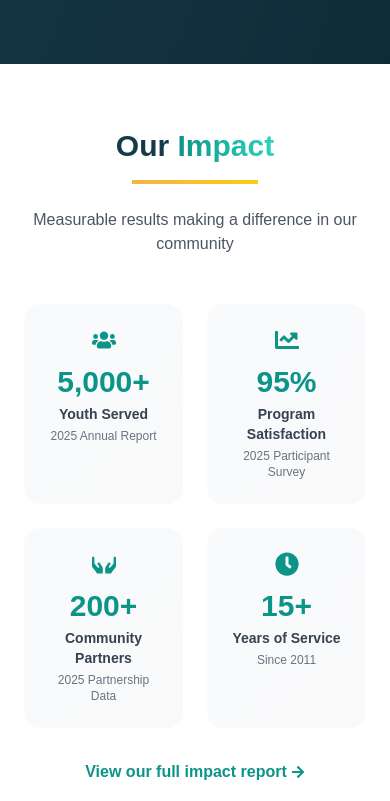
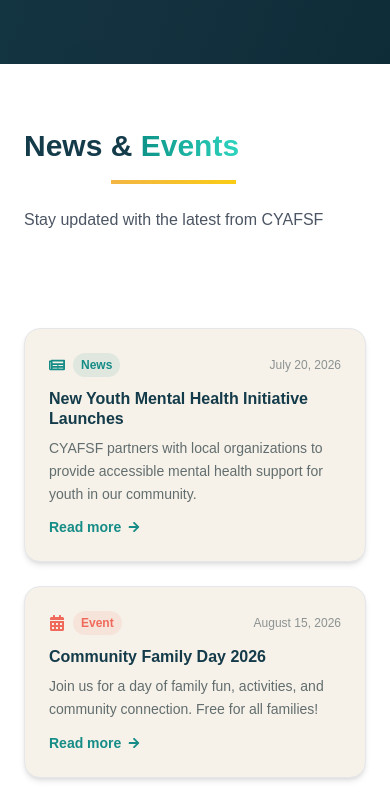
Before and after one commit to webixsolutions-dev/cyafsf-react, a React (Vite) app: page / in a window 390 px wide. Shown: the part 4086-4887 px from the top of the page. Built offline with nearby package versions, Linux system fonts and the light colour scheme.

Commit message:
Your commit message describing the changes

```diff
--- a/src/components/home/HomeImpact.jsx
+++ /dev/null
@@ -1,92 +0,0 @@
-// frontend/src/components/home/HomeImpact.jsx
-
-import { motion } from 'framer-motion';
-import { Link } from 'react-router-dom';
-import { FaArrowRight, FaUsers, FaChartLine, FaHands, FaClock } from 'react-icons/fa';
-import SectionTitle from '../shared/SectionTitle.jsx';
-import AnimatedCard from '../shared/AnimatedCard.jsx';
-
-export default function HomeImpact() {
-  const stats = [
-    { number: '5,000+', label: 'Youth Served', source: '2025 Annual Report', icon: <FaUsers className="text-teal-600 text-2xl" /> },
-    { number: '95%', label: 'Program Satisfaction', source: '2025 Participant Survey', icon: <FaChartLine className="text-teal-600 text-2xl" /> },
-    { number: '200+', label: 'Community Partners', source: '2025 Partnership Data', icon: <FaHands className="text-teal-600 text-2xl" /> },
-    { number: '15+', label: 'Years of Service', source: 'Since 2011', icon: <FaClock className="text-teal-600 text-2xl" /> }
-  ];
-
-  const containerVariants = {
-    hidden: { opacity: 0 },
-    visible: {
-      opacity: 1,
-      transition: {
-        staggerChildren: 0.15
-      }
-    }
-  };
-
-  return (
-    <section className="py-16 md:py-20 bg-white">
-      <div className="container">
-        <SectionTitle
-          title="Our "
-          highlight="Impact"
-          subtitle="Measurable results making a difference in our community"
-        />
-
-        <motion.div
-          className="grid grid-cols-2 md:grid-cols-4 gap-6"
-          variants={containerVariants}
-          initial="hidden"
-          whileInView="visible"
-          viewport={{ once: true }}
-        >
-          {stats.map((stat, index) => (
-            <AnimatedCard
-              key={index}
-              variant="scale"
-              delay={index * 0.15}
-              className="text-center p-6 bg-gradient-to-br from-gray-50 to-gray-100/50 rounded-2xl"
-            >
-              <motion.div
-                className="flex justify-center mb-3"
-                whileHover={{ scale: 1.2, rotate: 10 }}
-              >
-                {stat.icon}
-              </motion.div>
-              <motion.div
-                className="text-3xl md:text-4xl font-extrabold text-teal-600 mb-1"
-                initial={{ scale: 0 }}
-                whileInView={{ scale: 1 }}
-                transition={{
-                  type: 'spring',
-                  stiffness: 200,
-                  damping: 20,
-                  delay: 0.2 + index * 0.1
-                }}
-                viewport={{ once: true }}
-              >
-                {stat.number}
-              </motion.div>
-              <div className="text-sm font-semibold text-gray-700 mb-1">{stat.label}</div>
-              <div className="text-xs text-gray-500">{stat.source}</div>
-            </AnimatedCard>
-          ))}
-        </motion.div>
-
-        <motion.div
-          className="text-center mt-8"
-          initial={{ opacity: 0, y: 20 }}
-          whileInView={{ opacity: 1, y: 0 }}
-          transition={{ delay: 0.5 }}
-          viewport={{ once: true }}
-        >
-          <motion.div whileHover={{ x: 5 }} whileTap={{ scale: 0.95 }}>
-            <Link to="/impact" className="text-teal-600 font-semibold hover:text-teal-700 inline-flex items-center gap-1">
-              View our full impact report <FaArrowRight className="text-sm" />
-            </Link>
-          </motion.div>
-        </motion.div>
-      </div>
-    </section>
-  );
-}
--- a/src/pages/Home.jsx
+++ b/src/pages/Home.jsx
@@ -4,7 +4,6 @@ import HomeHero from '../components/home/HomeHero.jsx';
 import HomeAudience from '../components/home/HomeAudience.jsx';
 import HomePrograms from '../components/home/HomeProgram.jsx';
 import HomeMission from '../components/home/HomeMission.jsx';
-import HomeImpact from '../components/home/HomeImpact.jsx';
 import HomeNews from '../components/home/HomeNews.jsx';
 import HomeCTA from '../components/home/HomeCTA.jsx';
 
@@ -15,7 +14,6 @@ export default function Home() {
       <HomeAudience />
       <HomePrograms />
       <HomeMission />
-      <HomeImpact />
       <HomeNews />
       <HomeCTA />
     </>
```
